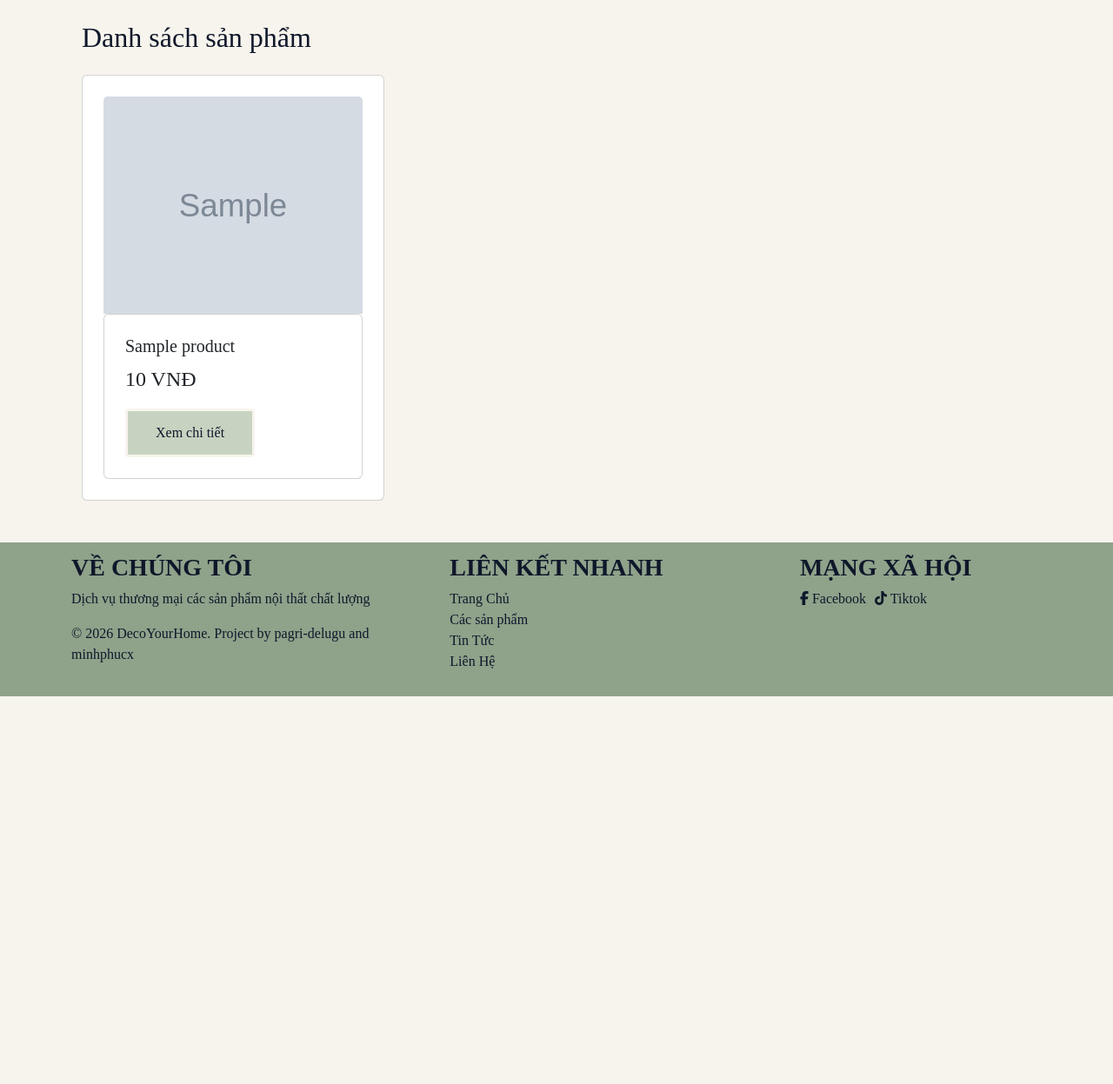
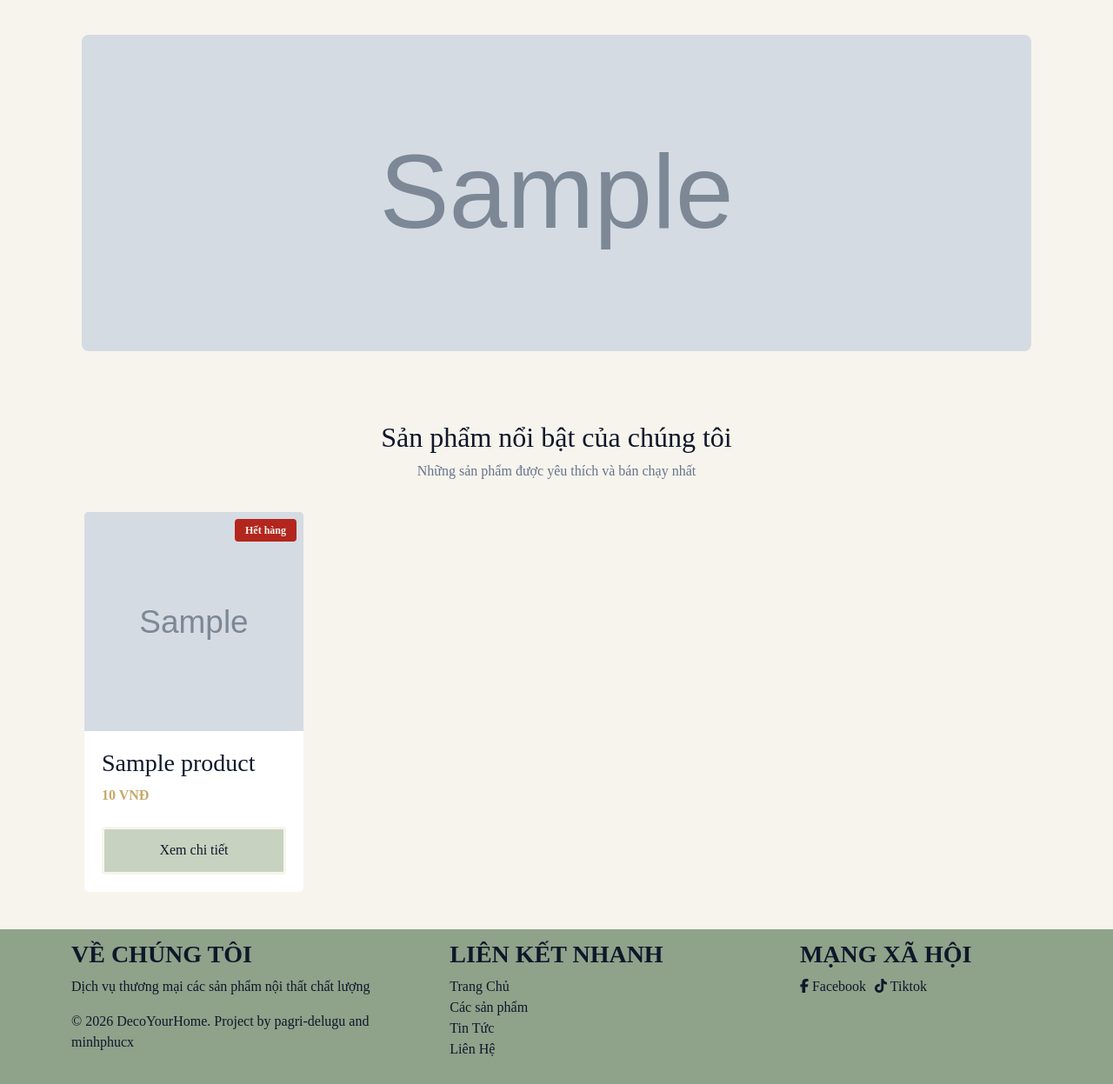
Before and after one commit to pagri-delugu/DecoYourHome, a Django app: page / in a window 1280 px wide. Shown: the part 72-1319 px from the top of the page at 87% size. Before the commit the page ends 873 px from the top, so only its background shows below. Run offline with Django 5.2, Linux system fonts and the light colour scheme; tables that the repository leaves empty hold one stand-in row (values such as "Sample post"); grey boxes marked "Sample" are stand-in pictures.

Commit message:
#30 - Added banner and labels
Last new feature commit!

```diff
--- a/home/templates/pages/article.html
+++ b/home/templates/pages/article.html
@@ -4,7 +4,7 @@
 {% block title %}Bài Đăng: {{ post.title }}{% endblock %}
 
 {% block content %}
-<section class="article-section">
+<section>
     <div class="container">
         <div class="card article-card">
 
--- a/home/templates/pages/home.html
+++ b/home/templates/pages/home.html
@@ -1,30 +1,39 @@
 {% extends 'pages/base.html' %}
-{% load humanize %}
 
 {% block title %}DecoYourHome - Trang chủ{% endblock %}
 
 {% block content %}
-<div class="container my-4">
-    <h2 class="mb-4">Danh sách sản phẩm</h2>
-    <div class="row">
-        {% for product in products %}
-        <div class="col-md-4 mb-4">
-            <div class="card">
-                {% if product.image %}
-                    <img src="{{ product.image.url }}" class="card-img-top" alt="{{ product.name }}" style="height: 250px; object-fit: cover;">
-                {% endif %}
-                <div class="card">
-                    <h5>{{ product.name }}</h5>
-                    <p class="price">{{ product.price|intcomma }} VNĐ</p>
-
-                    <!-- Đường dẫn đến trang chi tiết dựa trên ID sản phẩm -->
-                    <a href="{% url 'product_details' product.id %}"><button class="button">Xem chi tiết</button></a>
+<section>
+    {% if banners %}
+    <div class="container">
+        <div class="carousel slide banner-carousel" data-bs-ride="carousel">
+            <div class="carousel-inner">
+                {% for banner in banners %}
+                <div class="carousel-item{% if forloop.first %} active{% endif %}">
+                    <img src="{{ banner.image.url }}" alt="{{ banner.title }}">
                 </div>
+                {% endfor %}
             </div>
         </div>
-        {% empty %}
-        <p>Hiện chưa có sản phẩm nào.</p>
-        {% endfor %}
     </div>
-</div>
+    {% endif %}
+</section>
+
+<section>
+    <div class="container">
+        <div class="section-heading text-center">
+            <h2>Sản phẩm nổi bật của chúng tôi</h2>
+            <p>Những sản phẩm được yêu thích và bán chạy nhất</p>
+        </div>
+
+        <div class="grid-4">
+            {% for product in products %}
+                {% include 'partials/product_card.html' with product=product %}
+            {% empty %}
+                <p class="no-products">Hiện chưa có sản phẩm nào.</p>
+            {% endfor %}
+        </div>
+    </div>
+</section>
+
 {% endblock %}
--- /dev/null
+++ b/home/templates/partials/product_card.html
@@ -0,0 +1,29 @@
+<!-- Expects `product` in context. Include with: include 'partials/product_card.html' with product=product -->
+
+{% load humanize calc_discounted_price %}
+
+<div class="product-card">
+    <div class="product-card-image">
+        {% if not product.in_stock %}
+        <span class="product-badge product-badge-outofstock">Hết hàng</span>
+        {% elif product.discount %}
+        <span class="product-badge product-badge-discount">-{{ product.discount }}%</span>
+        {% endif %}
+
+        {% if product.image %}
+        <img src="{{ product.image.url }}" alt="{{ product.name }}" loading="lazy">
+        {% endif %}
+    </div>
+
+    <div class="product-card-body">
+        <h3 class="product-card-title">{{ product.name }}</h3>
+
+        {% if product.discount %}
+        <p class="product-card-price">{{ product.price|discounted:product.discount|intcomma }} VNĐ</p>
+        {% else %}
+        <p class="product-card-price">{{ product.price|intcomma }} VNĐ</p>
+        {% endif %}
+
+        <a href="{% url 'product_details' product.id %}"><button class="button product-card-cta">Xem chi tiết</button></a>
+    </div>
+</div>
--- a/home/views.py
+++ b/home/views.py
@@ -15,7 +15,7 @@ def home(request):
     products = Product.objects.filter(in_stock=True).order_by('-sold_quantity')[:4] # Only takes 4 in-stock products with highest sales
 
     context  = {
-        'banner': banner,
+        'banners': banner,
         'products': products
     }
 
--- a/static/css/article.css
+++ b/static/css/article.css
@@ -1,11 +1,5 @@
 /* CSS FOR ARTICLE DETAIL PAGE ONLY */
 /* Depends on main.css (variables, reset, .card). Import main.css BEFORE this file. */
-
-
-    .article-section {
-        padding-top: var(--space-10);
-        padding-bottom: var(--space-10);
-    }
 
     .article-card {
         max-width: 800px;
--- a/static/css/contact.css
+++ b/static/css/contact.css
@@ -1,8 +1,6 @@
 /* CSS for contact template */
 
 .contact-section {
-    padding-top: var(--space-10);
-    padding-bottom: var(--space-10);
 
     .contact-heading {
         margin-bottom: var(--space-8);
--- /dev/null
+++ b/static/css/home.css
@@ -0,0 +1,17 @@
+/* CSS for homepage template */
+
+    .banner-carousel {
+        border-radius: var(--space-2);
+        overflow: hidden;
+    }
+
+    .banner-carousel .carousel-item {
+        aspect-ratio: 3 / 1;
+    }
+
+    .banner-carousel .carousel-item img {
+        width: 100%;
+        height: 100%;
+        object-fit: cover;
+        display: block;
+    }
--- a/static/css/main.css
+++ b/static/css/main.css
@@ -148,6 +148,11 @@
         }
     }
 
+    section {
+        padding-top: var(--space-10);
+        padding-bottom: var(--space-10);
+    }
+
     /* button */
     .button {
         color: var(--color-text);
--- a/static/css/news.css
+++ b/static/css/news.css
@@ -3,8 +3,6 @@
 
 
     .news-section {
-        padding-top: var(--space-10);
-        padding-bottom: var(--space-10);
 
         .news-heading {
             margin-bottom: var(--space-6);
--- /dev/null
+++ b/static/css/shop.css
@@ -0,0 +1,115 @@
+/* CSS for shop components (product card, section heading, badges) */
+/* Shared between home.html and search.html*/
+
+    /* --SECTION HEADING-- */
+
+    .section-heading {
+        margin-bottom: var(--space-8);
+    }
+
+    .section-heading p {
+        color: var(--color-text-muted);
+        margin-top: var(--space-2);
+    }
+
+    .search-keyword {
+        color: var(--color-primary);
+    }
+
+    /* --PRODUCT CARD-- */
+
+    .product-card {
+        display: flex;
+        flex-direction: column;
+        height: 100%;
+        background: var(--color-card);
+        border: 3px solid var(--color-border);
+        border-radius: var(--space-2);
+        overflow: hidden;
+        color: var(--color-text) !important;
+        transition: 0.2s;
+    }
+
+    .product-card:hover {
+        color: var(--color-bg) !important;
+        transform: translate(-0.25rem, -0.25rem);
+        background: var(--color-primary);
+        box-shadow: 0.25rem 0.25rem var(--color-shadow);
+    }
+
+    .product-card-image {
+        position: relative;
+        aspect-ratio: 1 / 1;
+        overflow: hidden;
+        background-color: var(--color-secondary);
+
+        img {
+            width: 100%;
+            height: 100%;
+            object-fit: cover;
+            display: block;
+        }
+    }
+
+    .product-card-body {
+        display: flex;
+        flex-direction: column;
+        flex: 1;
+        padding: var(--space-5);
+    }
+
+    .product-card-title {
+        margin-bottom: var(--space-2);
+        display: -webkit-box;
+        -webkit-line-clamp: 2;
+        -webkit-box-orient: vertical;
+        line-clamp: 2;
+        overflow: hidden;
+    }
+
+    .product-card-price {
+        flex: 1;
+        font-weight: 700;
+        color: var(--color-surface);
+        margin-bottom: var(--space-4);
+    }
+
+    .product-card:hover .product-card-price {
+        color: var(--color-bg);
+    }
+
+    .product-card-cta {
+        display: block;
+        width: 100%;
+        text-align: center;
+        margin-top: var(--space-2);
+    }
+
+    /* --BADGES (discount / out of stock)-- */
+
+    .product-badge {
+        position: absolute;
+        top: var(--space-2);
+        right: var(--space-2);
+        z-index: 2;
+        padding: var(--space-1) var(--space-3);
+        border-radius: var(--space-1);
+        font-size: var(--text-xs);
+        font-weight: 700;
+        color: var(--color-bg);
+    }
+
+    .product-badge-discount {
+        background-color: var(--color-surface);
+    }
+
+    .product-badge-outofstock {
+        background-color: var(--color-error);
+    }
+
+    .no-products {
+        grid-column: 1 / -1;
+        text-align: center;
+        color: var(--color-text-muted);
+        padding: var(--space-8) 0;
+    }
--- a/static/css/style.css
+++ b/static/css/style.css
@@ -3,6 +3,8 @@
 
 /* --OTHER CSS HERE-- */
 @import 'base.css';
+@import 'shop.css';
+@import 'home.css';
 @import 'product_detail.css';
 @import 'contact.css';
 @import 'news.css';
```
Also changed, not shown: home/templates/pages/product_detail.html (+4 -3 lines), home/templates/pages/search.html (+14 -37 lines), home/templates/pages/detail.html (deleted).
